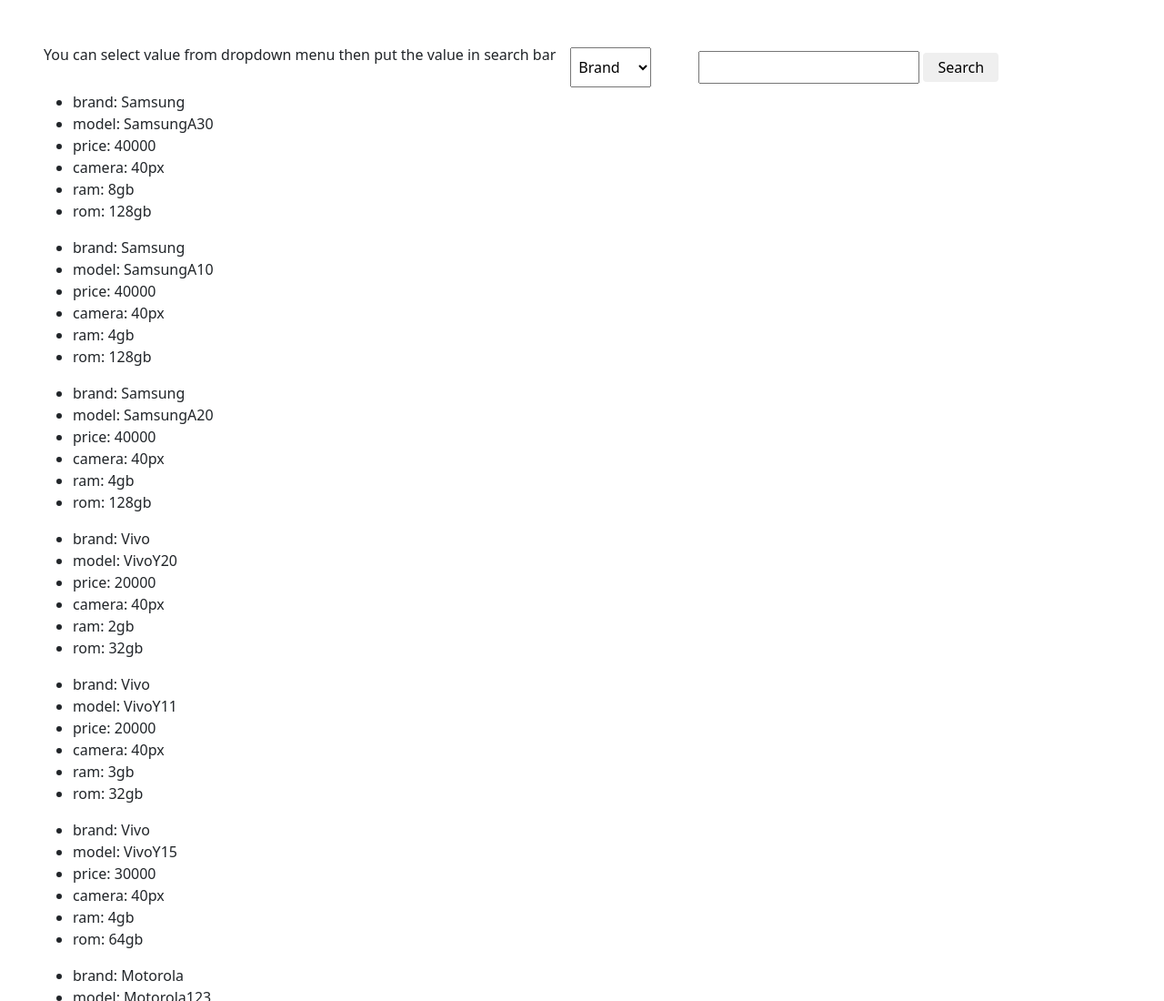
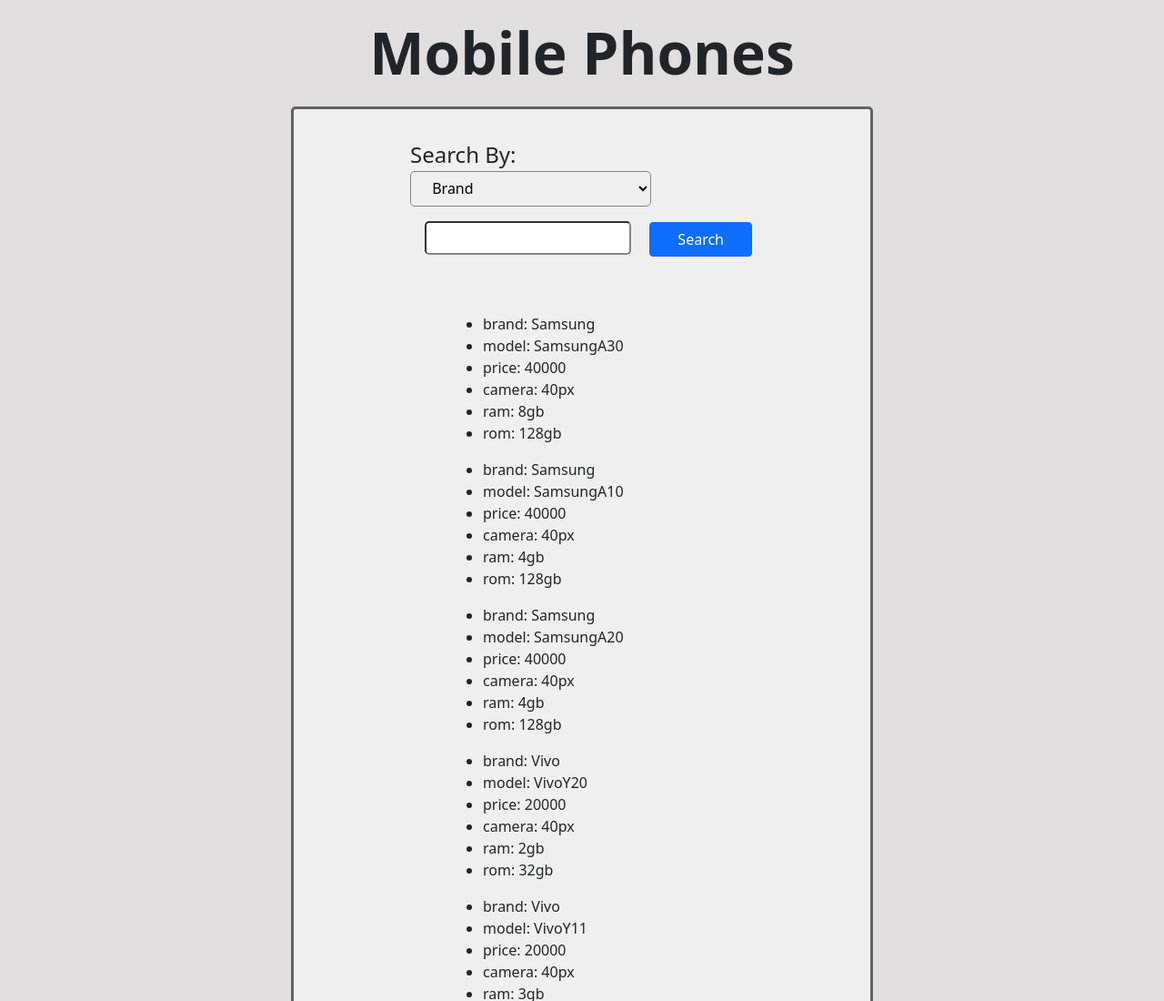
Before and after one commit to Bismakhan21/Module-B_Assignment-3, a plain HTML site: page index.html in a window 1280 px wide. Shown: the top 1100 px of the page at 91% size. Drawn offline with nearby package versions, Linux system fonts and the light colour scheme.

Commit message:
Work Accomplish

```diff
--- a/app.js
+++ b/app.js
@@ -109,27 +109,53 @@ arr.map((render,index) => {
 
 })
 
-function search_filter(){
+// function search_filter(){
 
-    const dropdown = document.getElementById("Dropdown").value;
-    const search = document.getElementById("search-bar").value.toLowerCase();
-    // const list_items = document.getElementById("list_items");
+//     const dropdown = document.getElementById("Dropdown").value;
+//     const search = document.getElementById("search-bar").value.toLowerCase();
+//     // const list_items = document.getElementById("list_items");
 
-    const filtered_array = arr.filter((current_object) => {
-        if (dropdown === "brand") {
-            return current_object.brand.toLowerCase() === search;
-        } else if (dropdown === "model") {
-            return current_object.model.toLowerCase() === search;
-        } else if (dropdown === "price") {
-            return current_object.price.toLowerCase() === search;
-        } else if (dropdown === "camera") {
-            return current_object.camera.toLowerCase() === search;
-        }
+//     const filtered_array = arr.filter((current_object) => {
+//         if (dropdown === "brand") {
+//             return current_object.brand.toLowerCase() === search;
+//         } else if (dropdown === "model") {
+//             return current_object.model.toLowerCase() === search;
+//         } else if (dropdown === "price") {
+//             return current_object.price.toLowerCase() === search;
+//         } else if (dropdown === "camera") {
+//             return current_object.camera.toLowerCase() === search;
+//         }
 
-    });
+//     });
 
-    console.log(filtered_array);
+//     console.log(filtered_array);
 
-};
+// };
 
-search_filter();
+// search_filter();
+
+
+function searchMobiles() {
+    const searchBy = document.getElementById("searchBy").value;
+    const searchInput = document.getElementById("searchInput").value.toLowerCase();
+    const mobilesList = document.getElementById("mobilesList");
+    mobilesList.innerHTML = ""; // Clear previous results
+
+    const filteredMobiles = arr.filter(mobile => mobile[searchBy].toLowerCase().includes(searchInput));
+
+    if (filteredMobiles.length === 0) {
+        mobilesList.innerHTML = "No matching mobile phones found.";
+    } else {
+        filteredMobiles.forEach(mobile => {
+            const mobileDetails = document.createElement("div");
+            mobileDetails.innerHTML = `
+                <h3>${mobile.brand} ${mobile.model}</h3>
+                <p>Price: ${mobile.price}</p>
+                <p>Camera: ${mobile.camera}</p>
+                <p>RAM: ${mobile.ram}</p>
+                <p>ROM: ${mobile.rom}</p>
+            `;
+            mobilesList.appendChild(mobileDetails);
+        });
+    }
+}
--- a/index.html
+++ b/index.html
@@ -9,13 +9,16 @@
 
     <!-- Bootstrap Css Link -->
     <link href="https://cdn.jsdelivr.net/npm/bootstrap@5.0.2/dist/css/bootstrap.min.css" rel="stylesheet" integrity="sha384-EVSTQN3/azprG1Anm3QDgpJLIm9Nao0Yz1ztcQTwFspd3yD65VohhpuuCOmLASjC" crossorigin="anonymous">
+
+    <!-- style sheet -->
+    <link rel="stylesheet" href="style.css">
 </head>
 <body>
 
-    <div id="box_content" class=" ms-5 mt-5" >
+    <!-- <div id="box_content" class=" ms-5 mt-5" >
         <div class="d-flex">
           <p>You can select value from dropdown menu then put the value in search bar</p>
-        <select name="Select" id="Dropdown" class="p-1 m-1 ms-3">
+       <select name="Select" id="Dropdown" class="p-1 m-1 ms-3">
             <option value="">Brand</option>
             <option value="">Model</option>
             <option value="">Price</option>
@@ -23,14 +26,35 @@
             <option value="">Ram</option>
             <option value="">Rom</option>
         </select>
+
+
+
         <form action="" class="m-2 ms-5">
             <input type="search" value="" class="p-1" id="search-bar">
             <button onclick="search_filter()" class="p-1 ps-3 pe-3 rounded-2 border-0 ">Search</button>
         </form>
       </div>
 
-        </div>
+        </div> -->
 
+        <h1>Mobile Phones</h1>
+    <div class="main">
+    <label for="searchBy">Search By:</label>
+    <select id="searchBy">
+        <option value="brand">Brand</option>
+        <option value="model">Model</option>
+        <option value="price">Price</option>
+        <option value="camera">Camera</option>
+        <option value="ram">RAM</option>
+        <option value="rom">ROM</option>
+    </select>
+    <div class="search">
+    <input type="text" id="searchInput">
+    <button class="btn btn-primary" onclick="searchMobiles()">Search</button>
+    </div>
+    <div id="mobilesList"></div>
+    <div id="box_content" class=" ms-5 mt-5" ></div>
+</div>
     <!-- Bootstrap JS link -->
     <script src="https://cdn.jsdelivr.net/npm/bootstrap@5.0.2/dist/js/bootstrap.bundle.min.js" integrity="sha384-MrcW6ZMFYlzcLA8Nl+NtUVF0sA7MsXsP1UyJoMp4YLEuNSfAP+JcXn/tWtIaxVXM" crossorigin="anonymous"></script>
 
--- /dev/null
+++ b/style.css
@@ -0,0 +1,55 @@
+*{
+    margin: 0;
+    padding: 0;
+    box-sizing: border-box;
+}
+
+body{
+    background: #e0dede;
+}
+
+h1{
+    text-align: center;
+    margin: 20px;
+    font-weight: 700;
+    font-size: 4rem;
+}
+
+.main{
+    border: 3px solid rgb(99, 98, 98);
+    border-radius: 5px;
+    background-color: rgb(240, 239, 239);
+    width: 50%;
+    margin: 1rem 20rem;
+    padding: 2rem 8rem;
+
+}
+
+label{
+    font-weight: 500;
+    font-size: 1.5rem;
+}
+
+#searchBy{
+    width: 70%;
+    padding: 0.4rem 1.2rem;
+    border-radius: 5px;
+    border-color: rgb(134, 133, 132);
+    outline-color: rgb(134, 133, 132);
+    font-weight: 500;
+}
+
+input{
+    margin: 1rem;
+    width: 60%;
+    padding: 0.3rem 1.2rem;
+    border-radius: 5px;
+    border-color: rgb(134, 133, 132);
+    outline-color: rgb(134, 133, 132);
+    font-weight: 500;
+}
+
+
+.btn{
+    width: 30%;
+}
```
